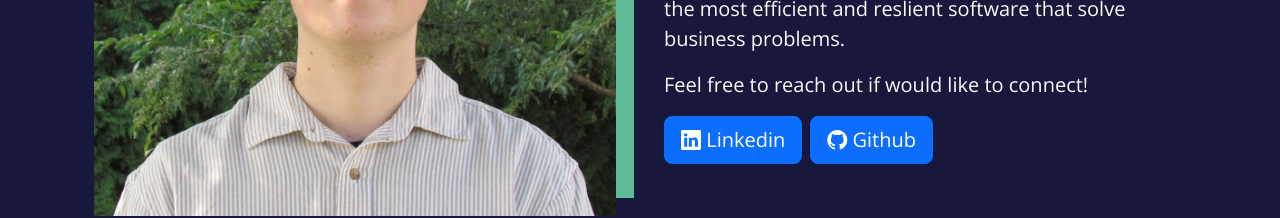
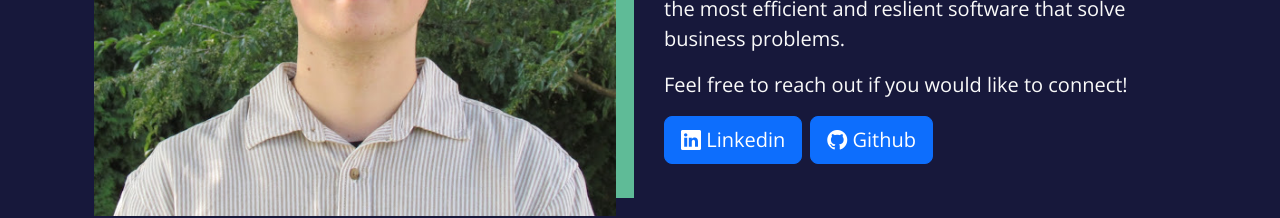
Before and after one commit to nicholasrubright/rubrightdev, a React (Create React App) app: page / in a window 1280 px wide. Shown: the part 402-620 px from the top of the page. Built offline with nearby package versions, Linux system fonts and the light colour scheme.

Commit message:
fixed spelling error

```diff
--- a/src/components/Summary.tsx
+++ b/src/components/Summary.tsx
@@ -9,7 +9,9 @@ export default function Summary() {
         create the most efficient and reslient software that solve business
         problems.
       </p>
-      <p className="lead">Feel free to reach out if would like to connect!</p>
+      <p className="lead">
+        Feel free to reach out if you would like to connect!
+      </p>
     </>
   );
 }
```
